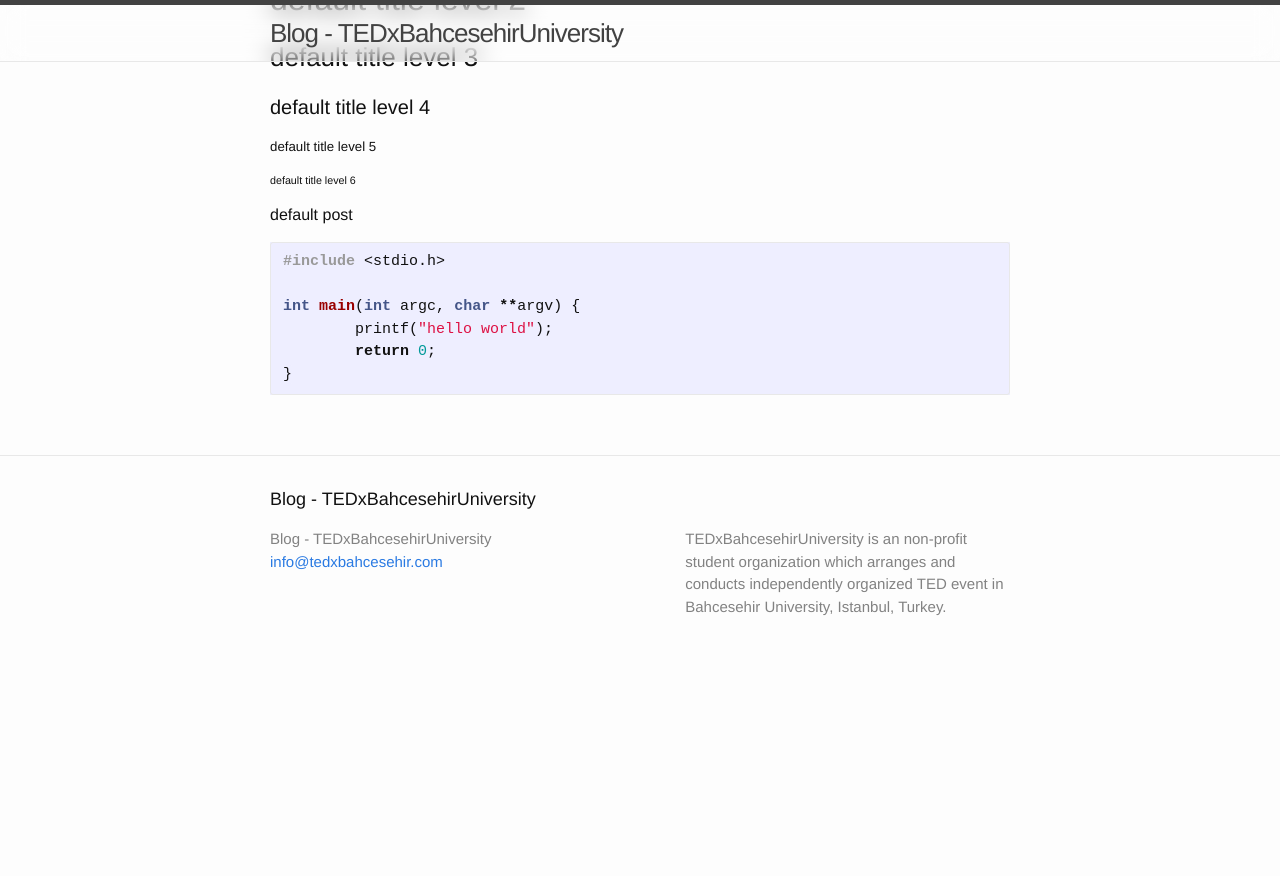
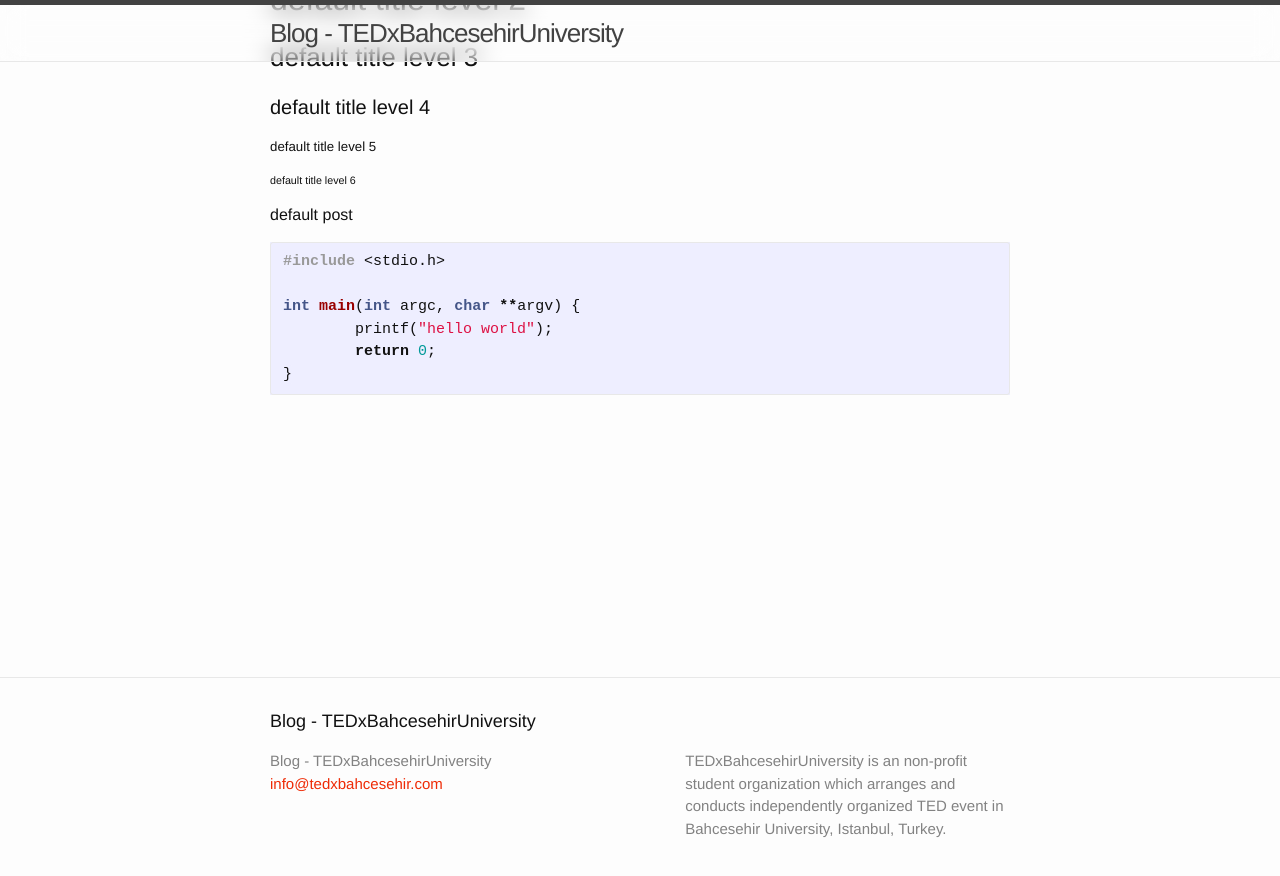
Before and after one commit to TEDxBahcesehir/blog, a Jekyll site: the page built from _posts/2016-10-29-default.md, in a window 1280 px wide and 900 px high, scrolled down 270 px. Shown: the top 876 px of the window. Built offline with Jekyll 4.4.1, drawn with Linux system fonts in a browser that asks for light colours; before the commit the page ends 948 px from its top, so only the background shows below that.

Commit message:
layout updates

````diff
--- a/_posts/2016-10-29-default.md
+++ b/_posts/2016-10-29-default.md
@@ -19,11 +19,11 @@ categories: admin
 
 default post
 
-```c
+~~~c
 #include <stdio.h>
 
 int main(int argc, char **argv) {
 	printf("hello world");
 	return 0;
 }
-```
+~~~
--- a/assets/main.scss
+++ b/assets/main.scss
@@ -50,3 +50,7 @@ BODY {
 	-webkit-backdrop-filter: blur(12px);
 	backdrop-filter: blur(12px);
 }
+
+.page-content { min-height:99vh; box-sizing:border-box; }
+
+A, A.post-link { color:#ee2b06; }
````
